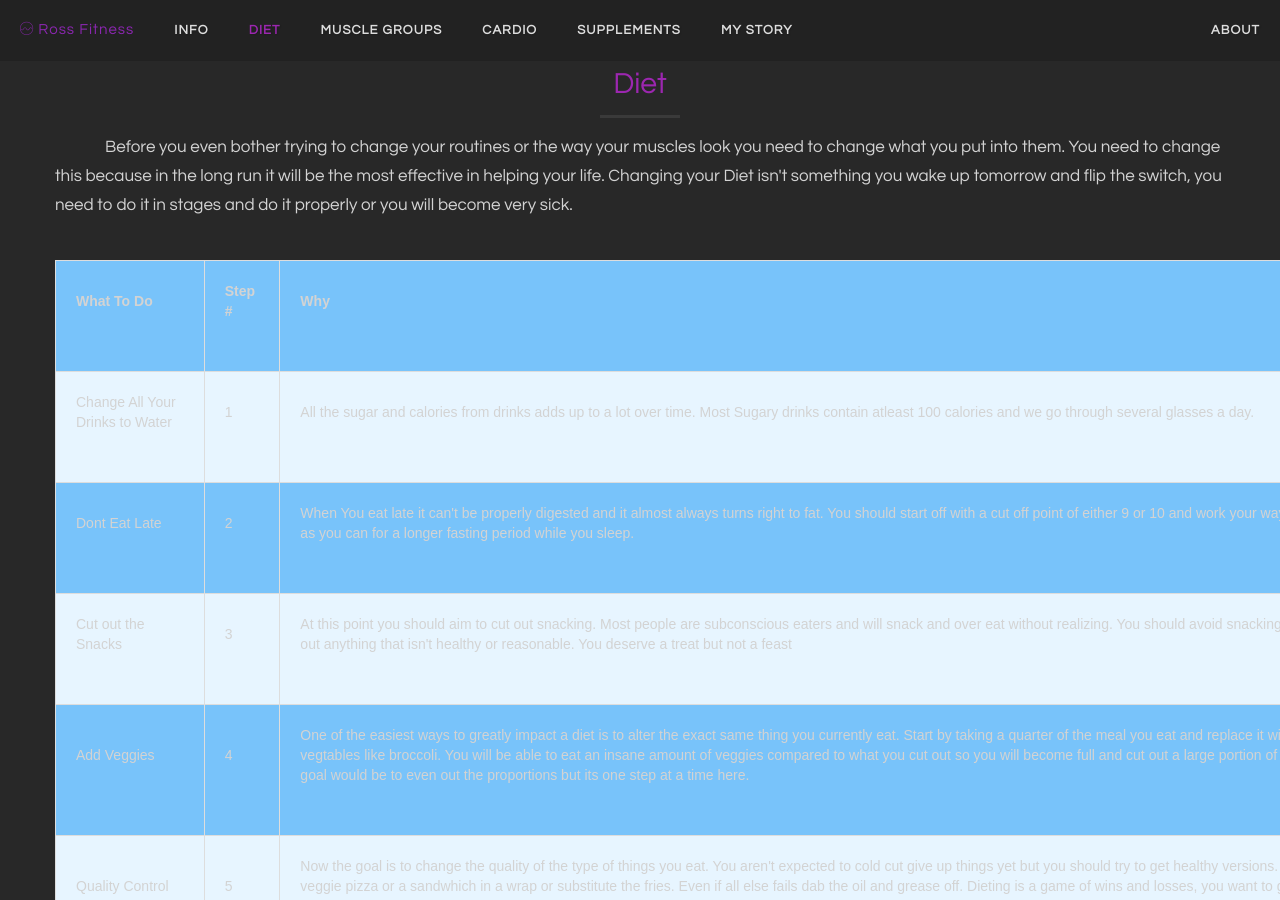
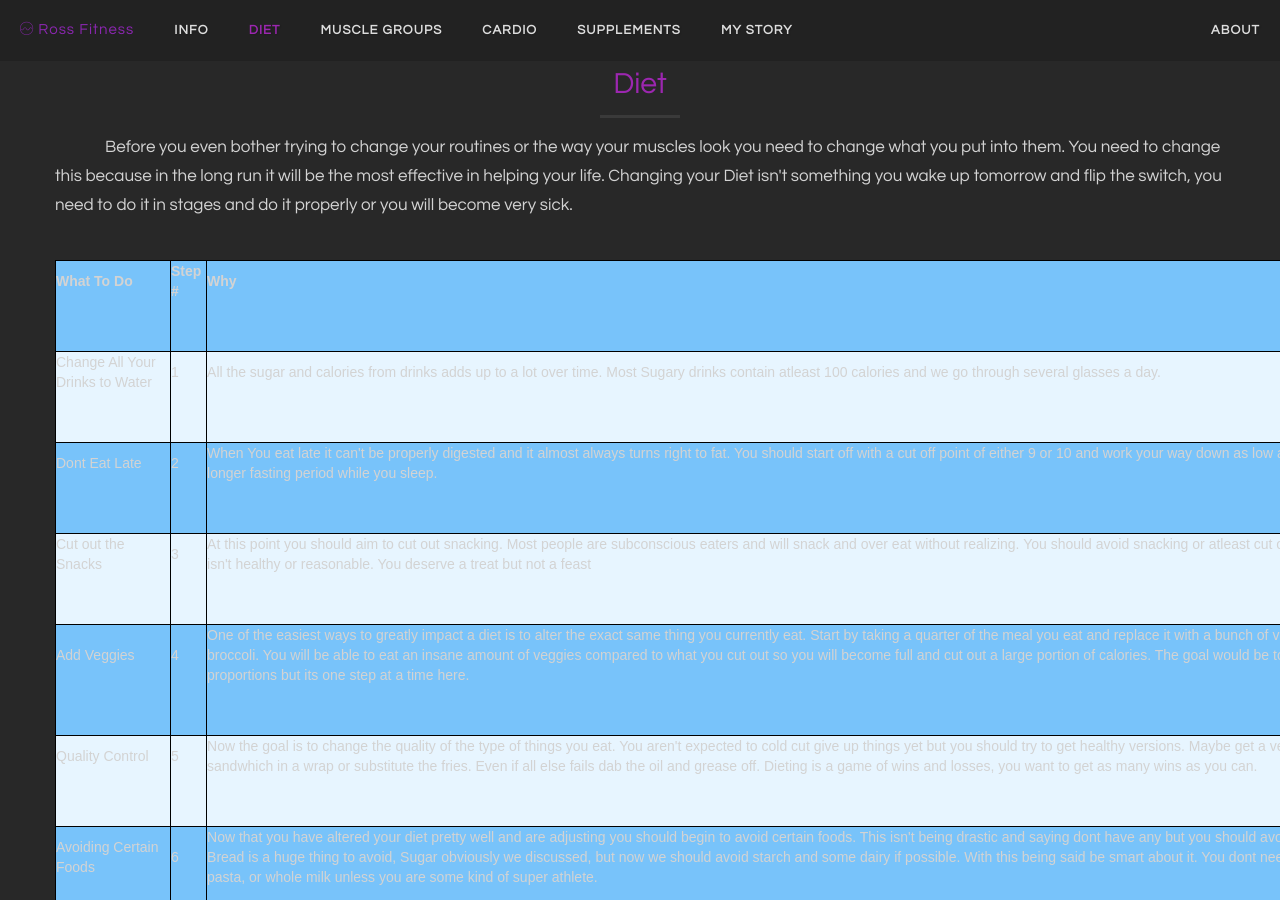
Before and after one commit to DerekR0123/Rossfitness.github.io, a Jekyll site: the page index.html, which Jekyll copies as it is, in a window 1280 px wide and 900 px high, scrolled down 1533 px. Built offline with Jekyll 4.4.1, drawn with Linux system fonts in a browser that asks for light colours; some web fonts are replaced.

Commit message:
Update styles.css

```diff
--- a/css/styles.css
+++ b/css/styles.css
@@ -288,9 +288,9 @@
 }
 
 td, th {
-    border: 1px solid #dddddd;
+    border: 1px solid #000000;
     text-align: left;
-    font-color: white;
+    color: #000000
     padding: 20px;
     margin-bottom: 5px;
     padding-bottom: 50px;
```
